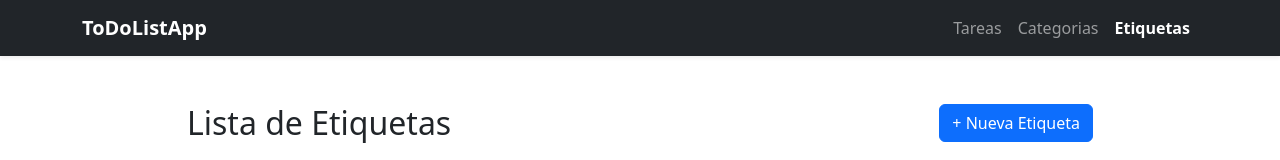
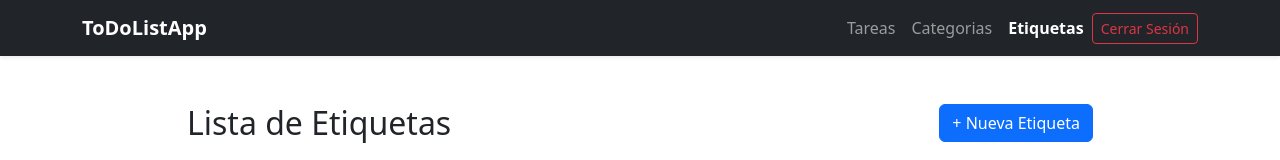
Before and after one commit to ChrisCore1/TodoListAppFE, a React (Vite) app: page /etiquetas in a window 1280 px wide. Shown: the top 160 px of the page. Built offline with nearby package versions, Linux system fonts and the light colour scheme; no server answers; sample sign-in values are in the browser's storage.

Commit message:
TOD-20 (feat): Redireccion y Limpieza de Token (localStorage) (#18)

```diff
--- a/src/App.jsx
+++ b/src/App.jsx
@@ -9,6 +9,12 @@ import { Login } from './views/Login';
 function App() {
 
   const ProtectedLayout = () => {
+    const token = localStorage.getItem('token');
+
+    if (!token) {
+      return <Navigate to="/login" replace />;
+    }
+
     return(
       <>
         <Navbar />
--- a/src/components/Navbar.jsx
+++ b/src/components/Navbar.jsx
@@ -1,6 +1,15 @@
-import { Link, NavLink } from "react-router-dom";
+import { Link, NavLink, useNavigate } from "react-router-dom";
 
 export const Navbar = () => {
+    const navigate = useNavigate();
+
+    const handleLogout = () => {
+        if(window.confirm('Confirma si deseas cerrar sesion')){
+            localStorage.removeItem('token');
+            navigate('/login');
+        }
+    };
+
     return (
         <nav className="navbar navbar-expand-lg navbar-dark bg-dark mb-4 shadow-sm">
             <div className="container">
@@ -35,6 +44,12 @@ export const Navbar = () => {
                             </NavLink>
                         </li>
                     </ul>
+                    <button
+                        onClick={handleLogout}
+                        className="btn btn-outline-danger btn-sm"
+                    >
+                        Cerrar Sesión
+                    </button>
                 </div>
             </div>
         </nav>
--- a/src/utils/fetchInterceptor.js
+++ b/src/utils/fetchInterceptor.js
@@ -17,5 +17,13 @@ export const fetchInterceptor = async (url, options = {}) => {
         headers: requestHeaders,
     });
 
+    if (response.status === 401) {
+        console.warn("Sesion expirada o token invalido.");
+
+        localStorage.removeItem('token');
+
+        window.location.href = '/login';
+    }
+
     return response;
 };
```
